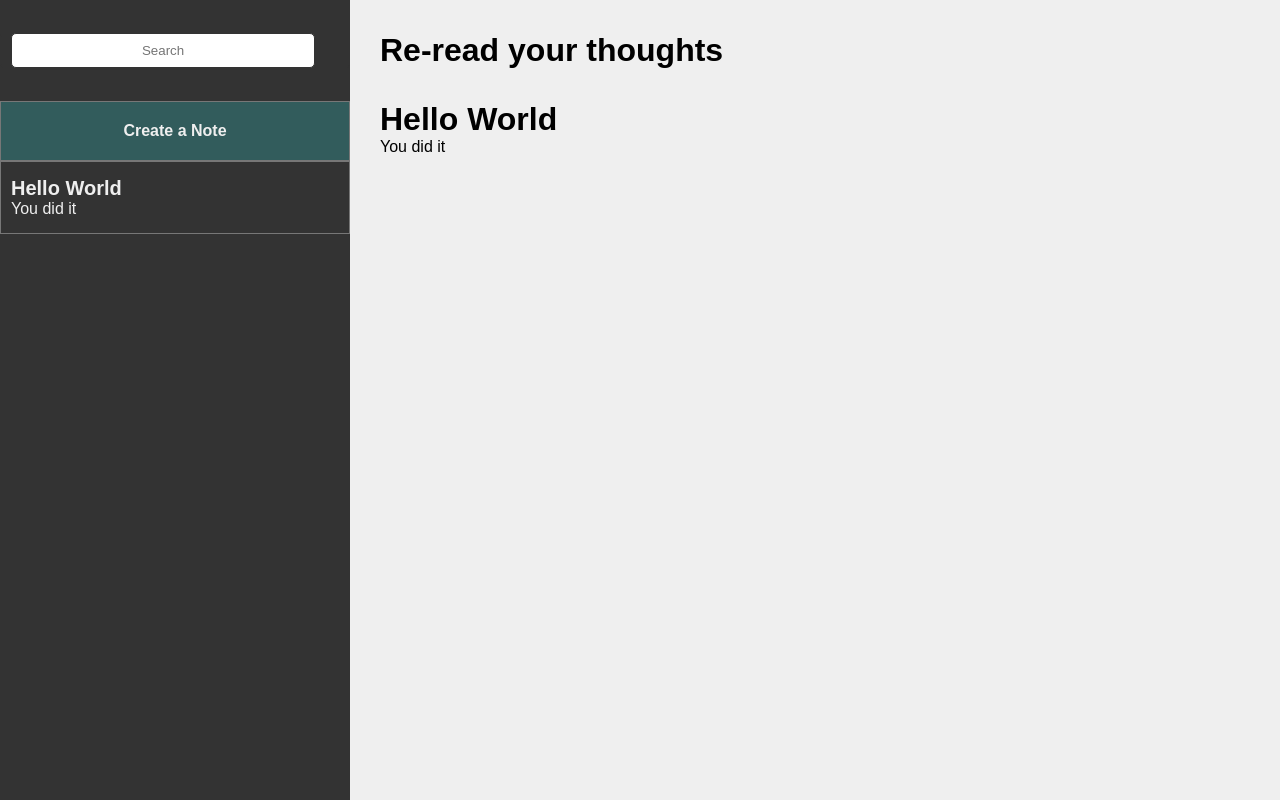
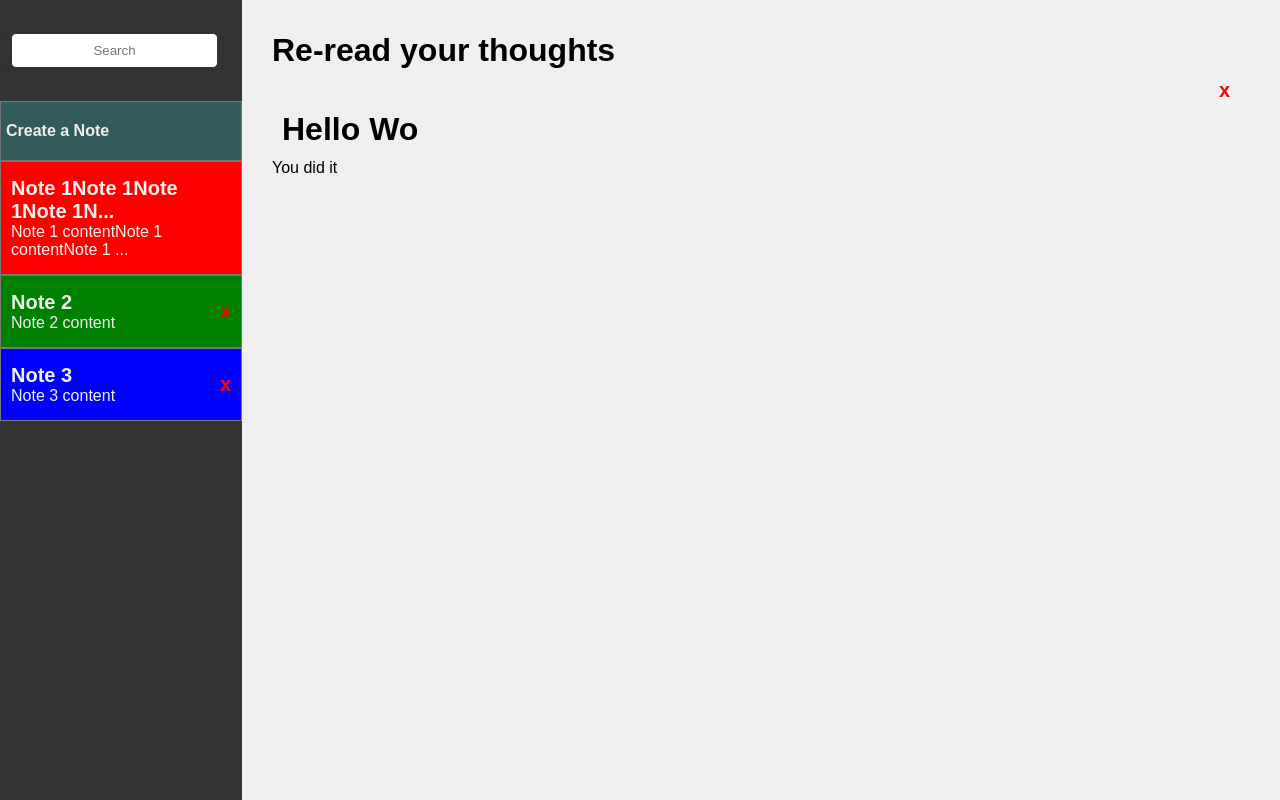
Before and after one commit to CihatKOCAK/Notes-App-Redux, a React (Create React App) app: page / in a window 1280 px wide. Built offline with nearby package versions, Linux system fonts and the light colour scheme.

Commit message:
components-updated redux being added

```diff
--- a/src/App.scss
+++ b/src/App.scss
@@ -16,7 +16,7 @@ $colors: (
   margin: 0;
   padding: 0;
   box-sizing: border-box;
-  font-family: 'Exo', sans-serif;
+  font-family: "Exo", sans-serif;
 }
 
 .colors {
@@ -61,7 +61,8 @@ $colors: (
   }
 }
 
-html, body {
+html,
+body {
   height: 100vh;
   width: 100%;
   background: #efefef;
@@ -69,12 +70,26 @@ html, body {
 #main-container {
   display: flex;
   flex-direction: row;
+  width: 100%;
 }
 .note-container {
   display: flex;
   margin-right: 40px;
   flex-direction: column;
-  width: 500px;
+  width: 80%;
+  .head-read-container {
+    display: flex;
+    justify-content: space-between;
+    padding: 10px;
+    border-bottom: 1px solid #efefef;
+    text-align: center;
+    .close {
+      cursor: pointer;
+      font-size: 20px;
+      font-weight: bold;
+      color: red;
+    }
+  }
   #new-note-title {
     height: 35px;
     margin: 32px 0 24px 0;
@@ -93,7 +108,7 @@ h1 {
 }
 #side-bar {
   background: #333;
-  width: 350px;
+  width: 20%;
   height: 100vh;
   margin-right: 30px;
   overflow: scroll;
@@ -104,7 +119,7 @@ h1 {
   padding-left: 10px;
   border-radius: 5px;
   border: 1px solid #333;
-  input{
+  input {
     width: 90%;
     height: 35px;
     margin: auto;
@@ -114,6 +129,9 @@ h1 {
   }
 }
 .stored-notes {
+  display: flex;
+  align-items: center;
+  justify-content: space-between;
   cursor: pointer;
   color: #efefef;
   border: 1px solid #777;
@@ -121,15 +139,23 @@ h1 {
   h2 {
     font-size: 20px;
   }
-
+  .delete-note {
+    cursor: pointer;
+    font-size: 20px;
+    font-weight: bold;
+    color: red;
+    &:hover {
+      background: #efefef;
+    }
+  }
 }
 #create-a-note {
   cursor: pointer;
-    font-weight: bold;
-    text-align: center;
-    padding: 20px 5px;
-    background: rgba(45,255,255,0.2)
-  }
+  font-weight: bold;
+  text-align: center;
+  padding: 20px 5px;
+  background: rgba(45, 255, 255, 0.2);
+}
 button {
   cursor: pointer;
   width: 100%;
--- a/src/app/store.js
+++ b/src/app/store.js
@@ -1,5 +1,5 @@
 import { configureStore } from '@reduxjs/toolkit';
-import { notesSlice } from '../features/notes/notesSlice';
+import  notesSlice  from '../features/notes/notesSlice';
 
 export const store = configureStore({
   reducer: {
--- a/src/components/Colors.js
+++ b/src/components/Colors.js
@@ -4,34 +4,34 @@ export default function Colors() {
   return (
     <div className='colors'>
           <input type="radio" name="color" id="red" value="red" />
-          <label for="red"><span class="red"></span></label>
+          <label htmlFor="red"><span className="red"></span></label>
 
           <input type="radio" name="color" id="green" />
-          <label for="green"><span class="green"></span></label>
+          <label htmlFor="green"><span className="green"></span></label>
 
           <input type="radio" name="color" id="yellow" />
-          <label for="yellow"><span class="yellow"></span></label>
+          <label htmlFor="yellow"><span className="yellow"></span></label>
 
           <input type="radio" name="color" id="olive" />
-          <label for="olive"><span class="olive"></span></label>
+          <label htmlFor="olive"><span className="olive"></span></label>
 
           <input type="radio" name="color" id="orange" />
-          <label for="orange"><span class="orange"></span></label>
+          <label htmlFor="orange"><span className="orange"></span></label>
 
           <input type="radio" name="color" id="teal" />
-          <label for="teal"><span class="teal"></span></label>
+          <label htmlFor="teal"><span className="teal"></span></label>
 
           <input type="radio" name="color" id="blue" />
-          <label for="blue"><span class="blue"></span></label>
+          <label htmlFor="blue"><span className="blue"></span></label>
 
           <input type="radio" name="color" id="violet" />
-          <label for="violet"><span class="violet"></span></label>
+          <label htmlFor="violet"><span className="violet"></span></label>
 
           <input type="radio" name="color" id="purple" />
-          <label for="purple"><span class="purple"></span></label>
+          <label htmlFor="purple"><span className="purple"></span></label>
 
           <input type="radio" name="color" id="pink" />
-          <label for="pink"><span class="pink"></span></label>
+          <label htmlFor="pink"><span className="pink"></span></label>
         </div>
   )
 }
--- a/src/components/NoteCards.js
+++ b/src/components/NoteCards.js
@@ -1,14 +1,35 @@
 import React from "react";
+import { useDispatch, useSelector } from "react-redux";
+import { showNote } from "../features/notes/notesSlice";
 
 export default function NoteCards() {
-
+  const items = useSelector((state) => state.notes.items);
+  const dispatch = useDispatch();
   return (
     <>
-      <div className="stored-notes">
-          <h2 id="note-title">Hello World</h2>
-          <p id="note-content">You did it</p>
+      {items.map((item) => (
+        <div
+          className="stored-notes"
+          style={{ backgroundColor: item.color }}
+          key={item.id}
+          onClick = {() => dispatch(showNote(true))}
+        >
+          <div>
+            <h2 id="note-title">
+              {item.title.length > 25
+                ? item.title.substring(0, 25) + "..."
+                : item.title}
+            </h2>
+            <p id="note-content">
+              {item.content.length > 35
+                ? item.content.substring(0, 35) + "..."
+                : item.content}
+            </p>
+          </div>
+
+          <p className="delete-note">x</p>
         </div>
-
+      ))}
     </>
   );
 }
--- a/src/components/NoteContainer.js
+++ b/src/components/NoteContainer.js
@@ -1,11 +1,21 @@
 import React, { useState } from "react";
 import Colors from "./Colors";
+import { useSelector } from "react-redux";
 
 export default function NoteContainer() {
-  const [addNote, setAddNote] = useState(false);
+  const showNote = useSelector((state) => state.notes.showNote);
   return (
     <div className="note-container">
-      {addNote ? (
+      {showNote ? (
+        <>
+          <h1>Re-read your thoughts</h1>
+          <div className="head-read-container">
+          <h1>Hello Wo</h1>
+          <p className="close">x</p>
+          </div>
+          <p id="read-note-content">You did it</p>
+        </>
+      ) : (
         <>
           <input id="new-note-title" type="text" placeholder="title" />
           <textarea
@@ -18,12 +28,6 @@ export default function NoteContainer() {
           <Colors />
           <button id="button">Submit Note</button>
         </>
-      ) : (
-        <>
-          <h1>Re-read your thoughts</h1>
-          <h1 id="read-note-title">Hello World</h1>
-          <p id="read-note-content">You did it</p>
-        </>
       )}
     </div>
   );
--- a/src/components/SideBar.js
+++ b/src/components/SideBar.js
@@ -1,12 +1,15 @@
 import React from "react";
 import NoteCards from "./NoteCards";
 import Search from "./Search";
+import { useDispatch } from "react-redux";
+import { showNote } from "../features/notes/notesSlice";
 
 export default function SideBar() {
+  const dispatch = useDispatch();
   return (
     <div id="side-bar">
-    <Search />
-      <div id="create-a-note" className="stored-notes">
+      <Search />
+      <div id="create-a-note" className="stored-notes" onClick={() =>  dispatch(showNote(false))}>
         <p>Create a Note</p>
       </div>
       <NoteCards />
--- a/src/features/notes/notesSlice.js
+++ b/src/features/notes/notesSlice.js
@@ -1,16 +1,38 @@
 import { createSlice } from "@reduxjs/toolkit";
 
 export const notesSlice = createSlice({
-    name: "notes",
-    initialState: {
-        notes: [],
+  name: "notes",
+  initialState: {
+    items: [
+      {
+        id: 1,
+        title: "Note 1Note 1Note 1Note 1Note 1Note 1",
+        content:
+          "Note 1 contentNote 1 contentNote 1 contentNote 1 contentNote 1 contentNote 1 contentNote 1 contentNote 1 contentNote 1 contentNote 1 contentNote 1 contentNote 1 contentNote 1 contentNote 1 content",
+        color: "red",
+      },
+      { id: 2, title: "Note 2", content: "Note 2 content", color: "green" },
+      { id: 3, title: "Note 3", content: "Note 3 content", color: "blue" },
+    ],
+    showNote: true,
+  },
+  reducers: {
+    addNote: (state, action) => {
+      state.items.push(action.payload);
     },
-    reducers: {
-        addNote: (state, action) => {
-            state.notes.push(action.payload);
-        }
+    deleteNote: (state, action) => {
+      state.items.splice(action.payload, 1);
+    },
+    showNote: (state, action) => {
+      state.showNote = action.payload;
+    },
+    filterNotes: (state, action) => {
+      state.items = action.payload;
     }
+
+
+  },
 });
 
-export const { addNote } = notesSlice.actions;
+export const { addNote,deleteNote,showNote,filterNotes } = notesSlice.actions;
 export default notesSlice.reducer;
```
